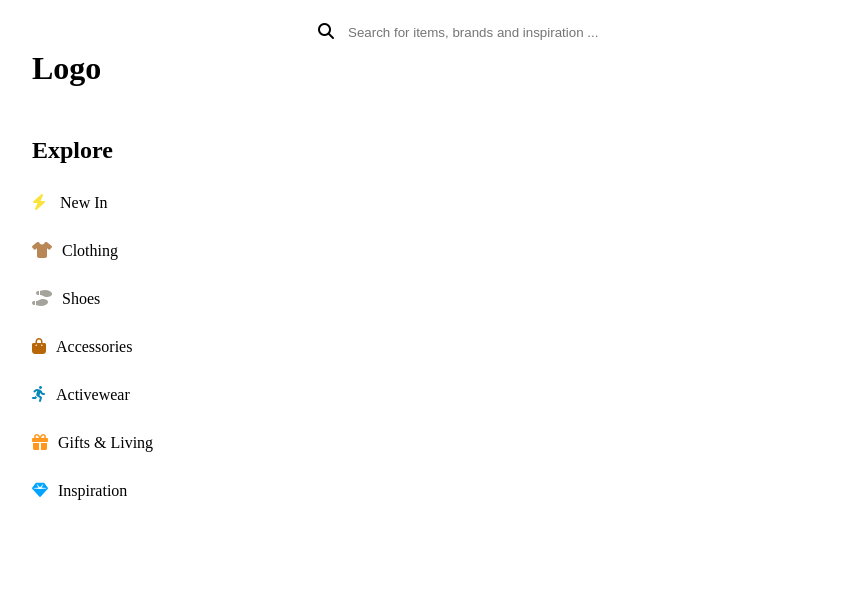
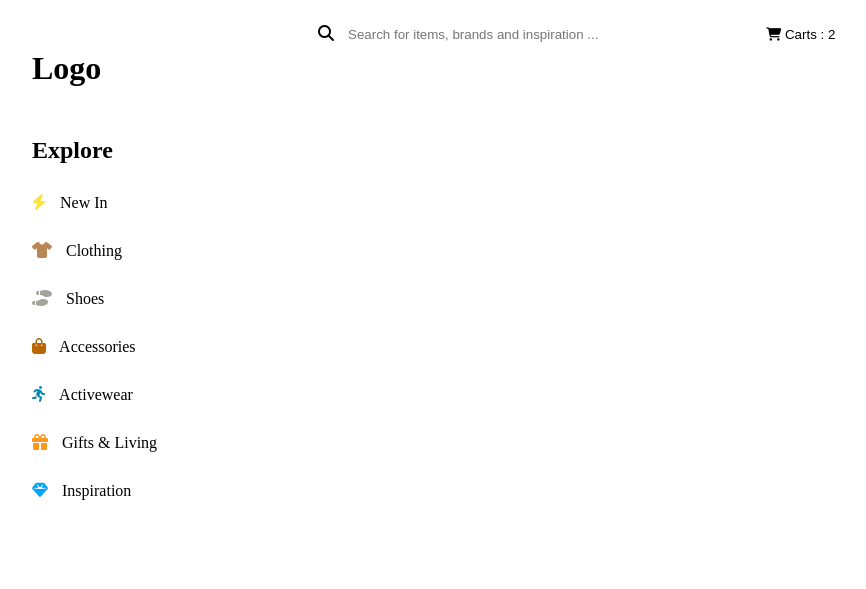
Before and after one commit to Francoise1999/Boutique, a PHP site: page / in a window 1280 px wide. Shown: the top 589 px of the page, without its empty margins (18-884 px from the left). Run offline with PHP 8.4, Linux system fonts and the light colour scheme; some libraries are stand-ins or nearby versions.

Commit message:
Add button carts and add links on menu

```diff
--- a/css/style.css
+++ b/css/style.css
@@ -41,6 +41,11 @@
     padding-right: 10px;
 }
 
+.menu li a{
+    text-decoration: none;
+    color: #000;
+}
+
 .menu li i.fas{
     color: #fae33c;
 }
@@ -70,9 +75,15 @@
 }
 
 /*********RIGHT SIDE********/
-.bloc-search input[name="search"]{
+.top_bar input[name="search"]{
     margin: 20px 0;
     padding: 5px 10px;
     width: 40%;
     border: none;
 }
+
+.right_side .btn-panier{
+    background-color: #fff;
+    padding: 2em;
+    border: none;
+}
--- a/index.html
+++ b/index.html
@@ -18,23 +18,23 @@
                 <h2>Explore</h2>
 
                 <ul class="menu">
-                    <li><i class="fas fa-bolt"></i> New In</li>
-                    <li><i class="fas fa-tshirt"></i>Clothing</li>
-                    <li><i class="fas fa-shoe-prints"></i>Shoes</li>
-                    <li><i class="fas fa-shopping-bag"></i>Accessories</li>
-                    <li><i class="fas fa-running"></i>Activewear</li>
-                    <li><i class="fas fa-gift"></i>Gifts & Living</li>
-                    <li><i class="fas fa-gem"></i>Inspiration</li>
+                    <li><i class="fas fa-bolt"></i><a href="#"> New In</a> </li>
+                    <li><i class="fas fa-tshirt"></i><a href="#"> Clothing</a></li>
+                    <li><i class="fas fa-shoe-prints"></i><a href="#"> Shoes</a></li>
+                    <li><i class="fas fa-shopping-bag"></i><a href="#"> Accessories</a></li>
+                    <li><i class="fas fa-running"></i><a href="#"> Activewear</a></li>
+                    <li><i class="fas fa-gift"></i><a href="#"> Gifts & Living</a></li>
+                    <li><i class="fas fa-gem"></i><a href="#"> Inspiration</a></li>
                 </ul>
-
             </div>
 
         </div>
 
         <div class="right_side">
-            <div class="bloc-search">
+            <div class="top_bar">
                 <i class="fas fa-search"></i>
                 <input type="text" name="search" id="search" placeholder="Search for items, brands and inspiration ...">
+                <button class="btn-panier"><i class="fas fa-shopping-cart"></i> Carts : 2</button>
             </div>
         </div>
     </div>
```
